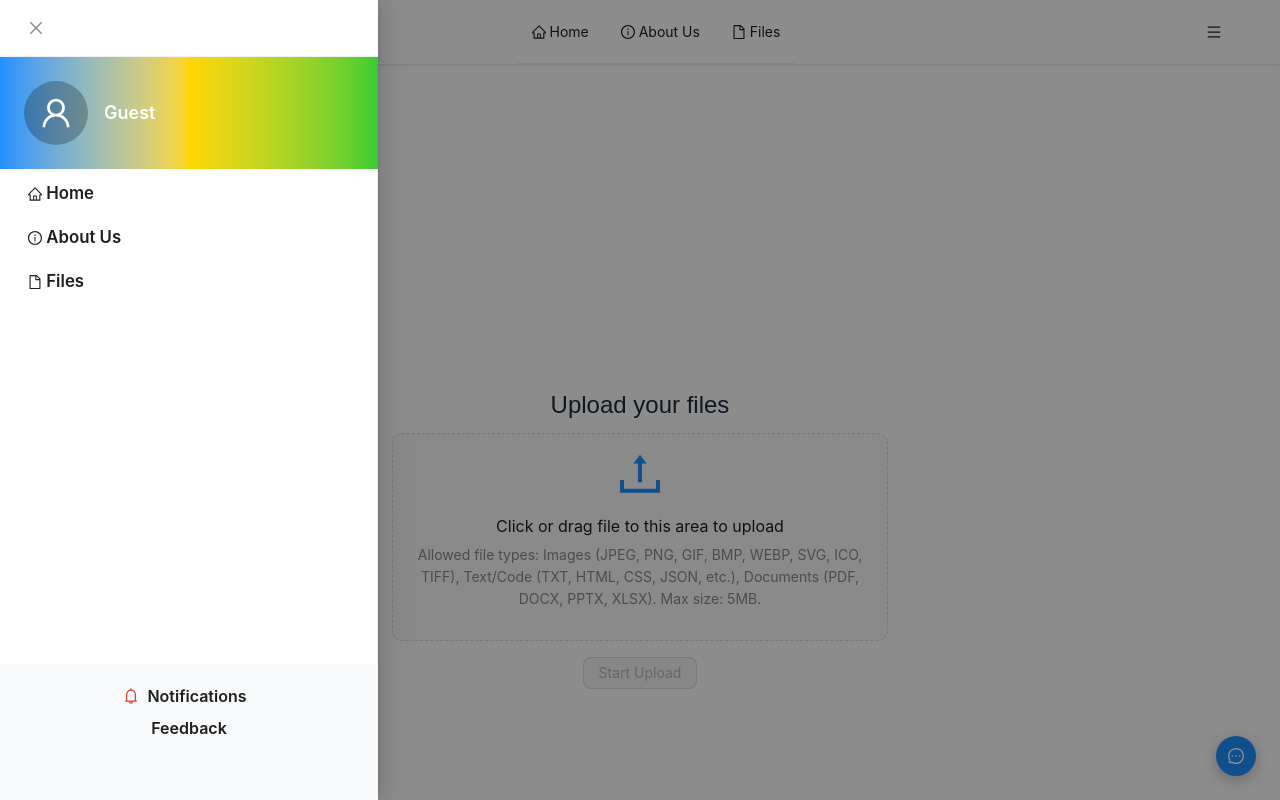
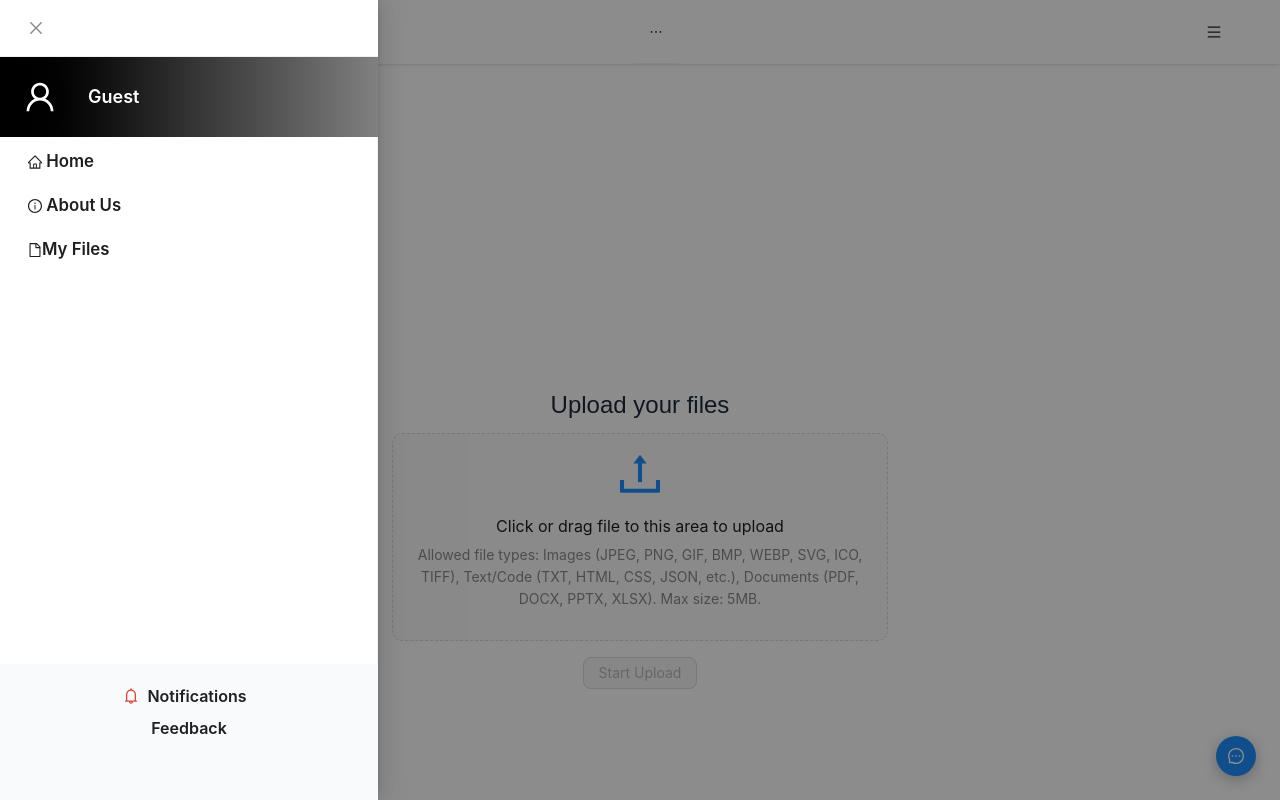
Before and after one commit to Ymffuture/Filebank, a React (Vite) app in the folder filebank-frontend/: page /dashboard in a window 1280 px wide. Both pictures are taken after a click on the button 1214 px from the left and 32 px from the top of the page. Shown: the top 800 px of the page. Built offline with nearby package versions, Linux system fonts and the light colour scheme.

Commit message:
Update Navbar.jsx

```diff
--- a/filebank-frontend/src/components/Navbar.jsx
+++ b/filebank-frontend/src/components/Navbar.jsx
@@ -90,7 +90,7 @@ export default function Navbar() {
   const mainMenuItems = [
     { key: 'home', label: <Link to="/"><HomeOutlined /> Home</Link> },
     { key: 'about', label: <Link to="/about-us"><InfoCircleOutlined /> About Us</Link> },
-    { key: 'files', label: <Link to="/files"><FileOutlined /> Files</Link> },
+    { key: 'files', label: <Link to="/files"><FileOutlined />My Files</Link> },
     user?.role === 'admin' && { key: 'admin', label: <Link to="/admin"><DashboardOutlined /> Admin Panel</Link> },
   ].filter(Boolean);
 
@@ -130,7 +130,7 @@ export default function Navbar() {
         bodyStyle={{ padding: 0, display: 'flex', flexDirection: 'column', height: '100%' }}
       >
         {/* Profile header with gradient */}
-        <div className="p-6 bg-gradient-to-r from-[#1E90FF] via-[#FFD700] to-[#32CD32] flex items-center gap-4">
+        <div className="p-2 bg-gradient-to-r from-[#000] via-[#333] to-[gray] flex items-center gap-4">
           {profilePic ? (
             <Avatar src={profilePic} size={64} />
           ) : (
```
